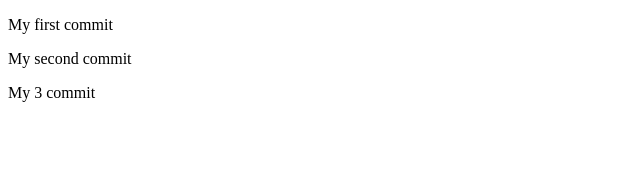
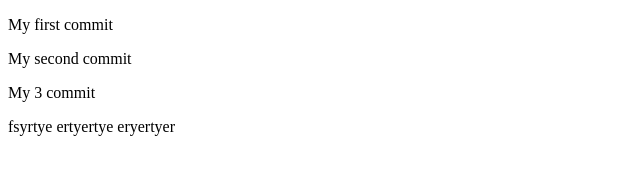
Before and after one commit to optofrukt/test, a plain HTML site: page index.html in a window 1280 px wide. Shown: the whole page, without its empty margins (0-640 px from the left). Drawn offline with Linux system fonts and the light colour scheme.

Commit message:
next commit

```diff
--- a/index.html
+++ b/index.html
@@ -10,5 +10,11 @@
   <p>My second commit</p>
   <p>My 3 commit</p>
 
+  fsyrtye
+
+  ertyertye
+
+  eryertyer
+
 </body>
 </html>
```
